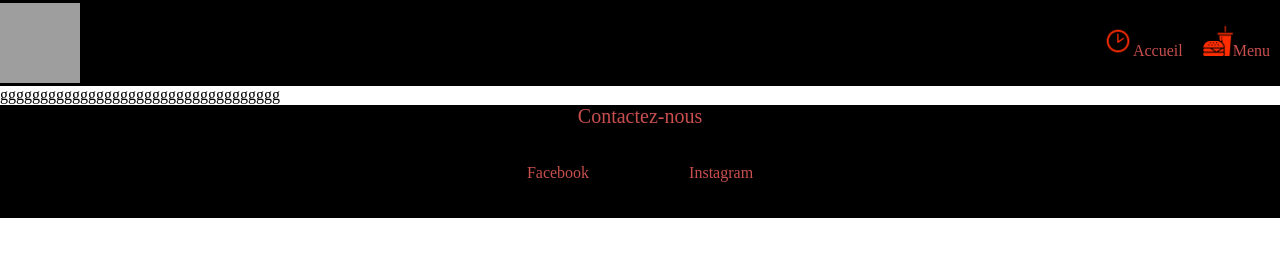
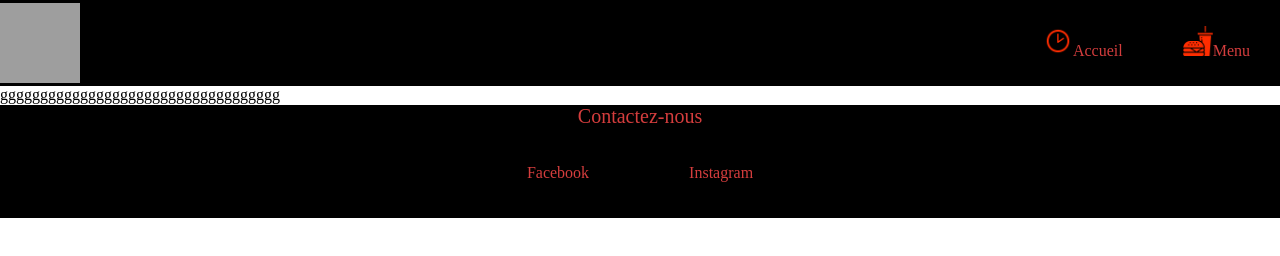
Before and after one commit to BobbaSet/fastfood, a website built with Parcel: page index.html in a window 1280 px wide. Built offline with nearby package versions, Linux system fonts and the light colour scheme; grey boxes are pictures that could not be loaded.

Commit message:
liaison des pages

```diff
--- a/Sass/abstract/_variables.scss
+++ b/Sass/abstract/_variables.scss
@@ -1 +1 @@
-$menu: rgb(201, 78, 78);
+$menu: rgb(212, 61, 61);
--- a/Sass/layouts/_nav.scss
+++ b/Sass/layouts/_nav.scss
@@ -1,3 +1,5 @@
+@import '../abstract/variables.scss';
+
 nav{
     display: flex;
     align-items: center;
@@ -23,4 +25,11 @@ nav{
             width: 80px;
             height: 80px;
         }
+
+        a{
+            text-decoration:none;
+            color: $menu;
+            padding: 20px;
+        }
+
 }
--- a/index.html
+++ b/index.html
@@ -28,10 +28,10 @@
 <body>
   <nav>
     <img src="img/icon_bastian_color.png" alt="logo">
-      <ul>
-        <li><img class="food" src="img/horloge.png" alt="logo">Accueil</li>
-        <li><img class="food" src="img/hamburger1.png" alt="logo">Menu</li>
-      </ul>
+    <ul>
+      <li><a href="index.html"> <img class="food" src="img/horloge.png" alt="logo">Accueil</a></li>
+      <li><a href="menu.html"> <img class="food" src="img/hamburger1.png" alt="logo">Menu</a></li>
+  </ul>
   </nav>
 ggggggggggggggggggggggggggggggggggg
 
```
Also changed, not shown: menu.html (added, +38 -0 lines), Sass/main.css.
